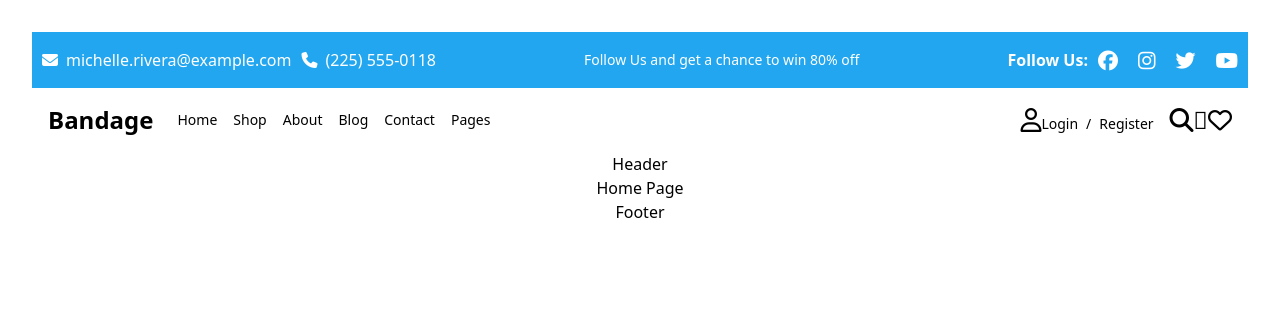
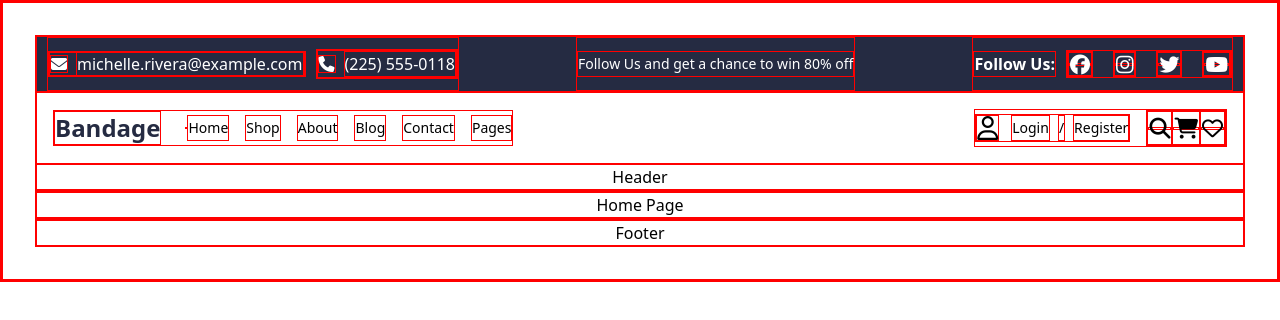
Before and after one commit to melissayorulmaz/e-commerce-repository, a React (Vite) app: page / in a window 1280 px wide. Shown: the top 320 px of the page. Built offline with nearby package versions, Linux system fonts and the light colour scheme.

Commit message:
nav bar bottom

```diff
--- a/src/components/NavBarBottom.jsx
+++ b/src/components/NavBarBottom.jsx
@@ -4,7 +4,7 @@ function NavbarBottom() {
   return (
     <div className="bg-light-bg-color text-h3 p-4 flex justify-between items-center">
       <div className="flex items-center">
-        <p className="m-0 mr-6 text-black font-bold bg-white">Bandage</p>
+        <p className="m-0 mr-6 text-text-color font-bold bg-white text-h3">Bandage</p>
         <div className="relative">
           <div className="absolute top-full left-0 w-32 bg-gray-800 py-2 rounded-md shadow-lg hidden">
             {/* <a
@@ -44,9 +44,9 @@ function NavbarBottom() {
           Pages
         </a>
       </div>
-      <div className="flex items-center">
-        <div className="mr-4">
-          <i className="fa-regular fa-user"></i>
+      <div className="flex items-center ">
+        <div className="mr-4 flex flex-row content-center">
+          <i className="fa-regular fa-user  mr-3"></i>
           <a href="#" className="text-link text-h6 hover:underline">
             Login
           </a>
@@ -57,16 +57,16 @@ function NavbarBottom() {
         </div>
         <div className="flex items-center">
           <Link>
-            <i className="fa-solid fa-magnifying-glass"></i>
+            <i className="fa-solid fa-magnifying-glass fa-sm"></i>
           </Link>
 
           <Link>
             {" "}
-            <i className="fa- fa-cart-shopping"></i>
+            <i className="fa-solid fa-cart-shopping fa-sm"></i>
           </Link>
           <Link>
             {" "}
-            <i className="fa-regular fa-heart"></i>
+            <i className="fa-regular fa-heart fa-sm"></i>
           </Link>
         </div>
       </div>
--- a/src/components/NavBarTop.jsx
+++ b/src/components/NavBarTop.jsx
@@ -2,7 +2,7 @@ import React from "react";
 
 function NavBarTop() {
   return (
-    <div className="bg-primary-color flex flex-row justify-between h-14   ">
+    <div className="bg-dark-bg-color flex flex-row justify-between h-14   ">
       <div className="flex flex-row items-center ml-2.5">
         <div className="Mail-icon">
           <a href="mailto:michelle.rivera@example.com">
--- a/src/index.css
+++ b/src/index.css
@@ -1,8 +1,7 @@
 @tailwind base;
 @tailwind components;
 @tailwind utilities;
-/*
+
 * {
   border: solid red 1px;
 }
- */
```
